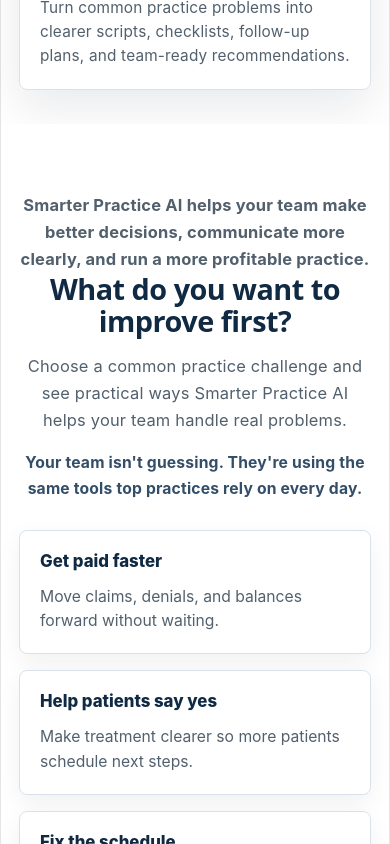
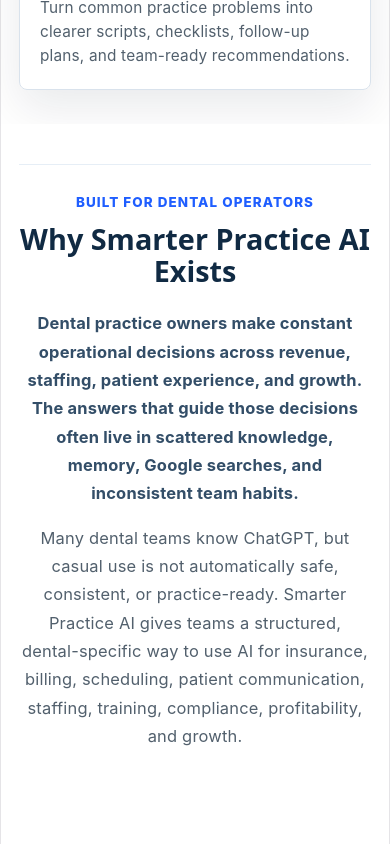
Before and after one commit to jeremyphelps-SP/smarterpractice-site, a React (Vite) app: page / in a window 390 px wide. Shown: the part 1420-2264 px from the top of the page. Built offline with nearby package versions, Linux system fonts and the light colour scheme.

Commit message:
Add About section and legal footer

```diff
--- a/src/App.jsx
+++ b/src/App.jsx
@@ -1,7 +1,9 @@
 import { useRef, useState } from "react";
+import AboutSection from "./components/AboutSection";
 import CoachCapabilities from "./components/CoachCapabilities";
 import CoachScenarioMatrix from "./components/CoachScenarioMatrix";
 import AIImageStudio from "./components/AIImageStudio";
+import Footer from "./components/Footer";
 import Hero from "./components/Hero";
 import QuickWinsSection from "./components/QuickWinsSection";
 import StartHereSection from "./components/StartHereSection";
@@ -49,6 +51,7 @@ export default function App() {
   return (
     <>
       <Hero />
+      <AboutSection />
       <StartHereSection onSelectChallenge={handleSelectChallenge} />
       <QuickWinsSection
         selectedChallenge={selectedChallenge}
@@ -90,6 +93,7 @@ export default function App() {
           </div>
         </div>
       </section>
+      <Footer />
     </>
   );
 }
--- /dev/null
+++ b/src/components/AboutSection.css
@@ -0,0 +1,76 @@
+.about-section {
+  padding: 46px 20px 52px;
+  color: #1f2933;
+  background: #ffffff;
+  font-family:
+    Inter, ui-sans-serif, system-ui, -apple-system, BlinkMacSystemFont, "Segoe UI",
+    sans-serif;
+}
+
+.about-section__inner {
+  display: grid;
+  grid-template-columns: minmax(240px, 0.78fr) minmax(0, 1.22fr);
+  gap: 44px;
+  max-width: 1120px;
+  margin: 0 auto;
+  padding-top: 34px;
+  border-top: 1px solid #e6eef6;
+}
+
+.about-section__header {
+  max-width: 420px;
+}
+
+.about-section__eyebrow {
+  margin: 0 0 12px;
+  color: #1f5eff;
+  font-size: 0.84rem;
+  font-weight: 850;
+  letter-spacing: 0.08em;
+  line-height: 1.35;
+  text-transform: uppercase;
+}
+
+.about-section h2 {
+  margin: 0;
+  color: #102a43;
+  font-size: clamp(1.8rem, 3.8vw, 2.65rem);
+  font-weight: 650;
+  letter-spacing: 0;
+  line-height: 1.12;
+}
+
+.about-section__copy {
+  display: grid;
+  gap: 16px;
+  max-width: 720px;
+}
+
+.about-section__copy p {
+  margin: 0;
+  color: #52606d;
+  font-size: 1.03rem;
+  line-height: 1.72;
+}
+
+.about-section__copy p:first-child {
+  color: #334e68;
+  font-weight: 650;
+}
+
+@media (max-width: 820px) {
+  .about-section {
+    padding: 40px 18px 44px;
+  }
+
+  .about-section__inner {
+    grid-template-columns: 1fr;
+    gap: 22px;
+    padding-top: 28px;
+  }
+
+  .about-section__header,
+  .about-section__copy {
+    max-width: none;
+  }
+}
--- /dev/null
+++ b/src/components/AboutSection.jsx
@@ -0,0 +1,29 @@
+import "./AboutSection.css";
+
+export default function AboutSection() {
+  return (
+    <section className="about-section" aria-labelledby="about-section-title">
+      <div className="about-section__inner">
+        <div className="about-section__header">
+          <p className="about-section__eyebrow">Built for dental operators</p>
+          <h2 id="about-section-title">Why Smarter Practice AI Exists</h2>
+        </div>
+        <div className="about-section__copy">
+          <p>
+            Dental practice owners make constant operational decisions across
+            revenue, staffing, patient experience, and growth. The answers that
+            guide those decisions often live in scattered knowledge, memory,
+            Google searches, and inconsistent team habits.
+          </p>
+          <p>
+            Many dental teams know ChatGPT, but casual use is not automatically
+            safe, consistent, or practice-ready. Smarter Practice AI gives teams
+            a structured, dental-specific way to use AI for insurance, billing,
+            scheduling, patient communication, staffing, training, compliance,
+            profitability, and growth.
+          </p>
+        </div>
+      </div>
+    </section>
+  );
+}
--- /dev/null
+++ b/src/components/Footer.css
@@ -0,0 +1,80 @@
+.site-footer {
+  padding: 30px 20px 34px;
+  color: #52606d;
+  background: #f8fafc;
+  border-top: 1px solid #e6eef6;
+  font-family:
+    Inter, ui-sans-serif, system-ui, -apple-system, BlinkMacSystemFont, "Segoe UI",
+    sans-serif;
+}
+
+.site-footer__inner {
+  display: grid;
+  grid-template-columns: minmax(0, 1.2fr) auto minmax(260px, 0.9fr);
+  gap: 28px;
+  align-items: start;
+  max-width: 1120px;
+  margin: 0 auto;
+}
+
+.site-footer__brand strong {
+  display: block;
+  color: #102a43;
+  font-size: 1rem;
+  line-height: 1.3;
+}
+
+.site-footer p {
+  margin: 8px 0 0;
+  font-size: 0.92rem;
+  line-height: 1.55;
+}
+
+.site-footer__links {
+  display: flex;
+  gap: 16px;
+  align-items: center;
+  flex-wrap: wrap;
+}
+
+.site-footer__links a {
+  color: #243b53;
+  font-size: 0.92rem;
+  font-weight: 750;
+  text-decoration: none;
+}
+
+.site-footer__links a:hover,
+.site-footer__links a:focus-visible {
+  color: #1f5eff;
+  text-decoration: underline;
+  text-underline-offset: 3px;
+}
+
+.site-footer__links a:focus-visible {
+  outline: 3px solid rgba(31, 94, 255, 0.24);
+  outline-offset: 4px;
+}
+
+.site-footer__legal {
+  text-align: right;
+}
+
+.site-footer__legal p:first-child {
+  margin-top: 0;
+}
+
+@media (max-width: 860px) {
+  .site-footer {
+    padding: 28px 18px 32px;
+  }
+
+  .site-footer__inner {
+    grid-template-columns: 1fr;
+    gap: 18px;
+  }
+
+  .site-footer__legal {
+    text-align: left;
+  }
+}
--- /dev/null
+++ b/src/components/Footer.jsx
@@ -0,0 +1,22 @@
+import "./Footer.css";
+
+export default function Footer() {
+  return (
+    <footer className="site-footer" aria-label="Site footer">
+      <div className="site-footer__inner">
+        <div className="site-footer__brand">
+          <strong>Smarter Practice AI</strong>
+          <p>ChatGPT, structured for smarter dental practice ownership.</p>
+        </div>
+        <nav className="site-footer__links" aria-label="Legal links">
+          <a href="/terms">Terms of Use</a>
+          <a href="/privacy">Privacy Policy</a>
+        </nav>
+        <div className="site-footer__legal">
+          <p>Smarter Practice AI is not affiliated with or endorsed by OpenAI.</p>
+          <p>© 2026 Smarter Practice AI. All rights reserved.</p>
+        </div>
+      </div>
+    </footer>
+  );
+}
```
